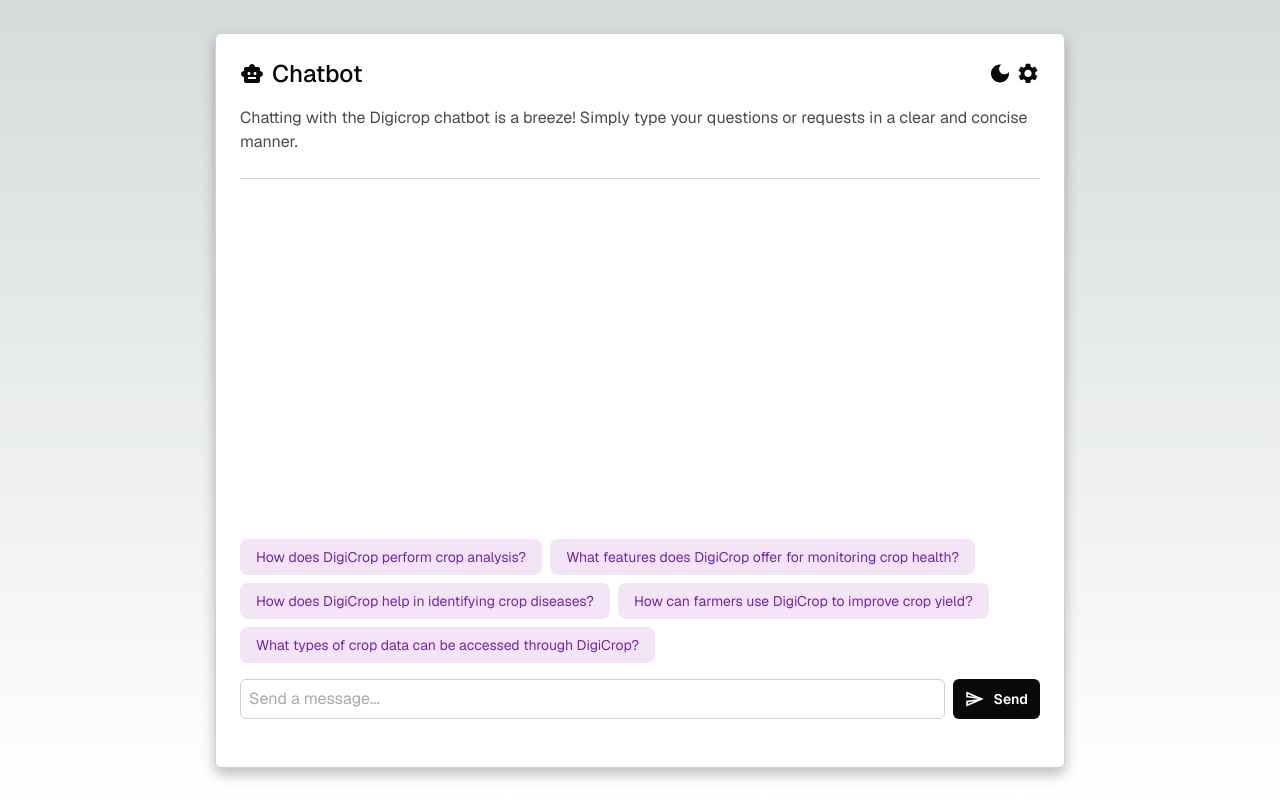
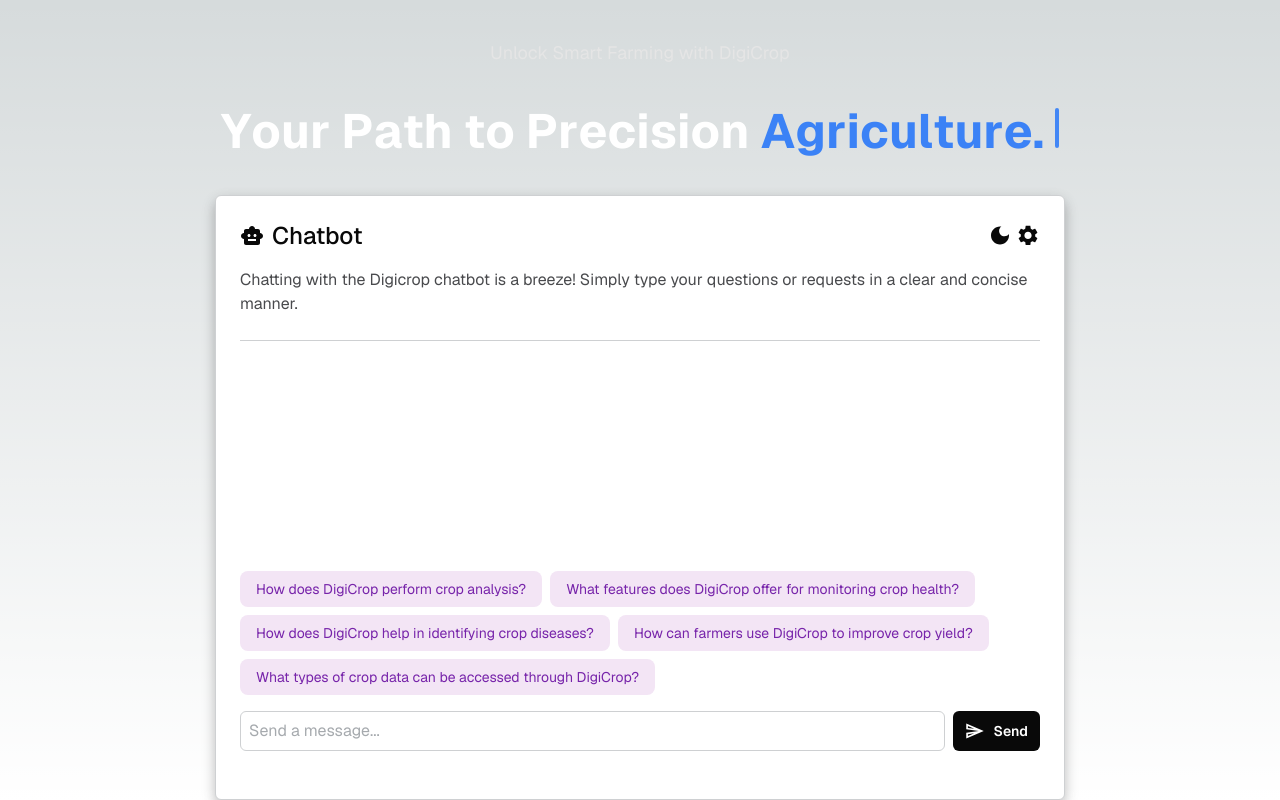
Before and after one commit to Sricharan2k3/digicrop, a Next.js app: page / in a window 1280 px wide. Built offline with nearby package versions, Linux system fonts and the light colour scheme.

Commit message:
updated open ai

```diff
--- a/app/page.tsx
+++ b/app/page.tsx
@@ -7,6 +7,12 @@
 import PromptSuggestionRow from '../components/PromptSuggestions/PromptSuggestionsRow';
 import ThemeButton from '../components/ThemeButton';
 import useConfiguration from './hooks/useConfiguration';
+
+import { TypewriterEffect } from "../components/ui/typewriter-effect"
+
+import {TypewriterEffectDemo} from '../components/Typewriter';
+
+
 
 
 export default function Home() {
@@ -34,9 +40,17 @@
   };
 
   return (
-    <>
+    <div >
+
+
+
+
+
+
     <main className="flex h-screen flex-col items-center justify-center">
+      <TypewriterEffectDemo/>
       <section className='chatbot-section flex flex-col origin:w-[850px] w-full origin:h-[735px] h-full rounded-md p-2 md:p-6'>
+
         <div className='chatbot-header pb-6'>
           <div className='flex justify-between'>
             <div className='flex items-center gap-2'>
@@ -83,6 +97,6 @@
       similarityMetric={similarityMetric}
       setConfiguration={setConfiguration}
     />
-    </>
+    </div>
   )
 }
--- /dev/null
+++ b/components/Typewriter.tsx
@@ -0,0 +1,34 @@
+"use client";
+import { TypewriterEffect } from "./ui/typewriter-effect";
+
+export const TypewriterEffectDemo = () => {
+  const words = [
+
+    {
+      text: "Your",
+    },
+    {
+      text: "Path",
+    },
+    {
+      text: "to",
+    },
+    {
+      text: "Precision",
+    },
+    {
+      text: "Agriculture.",
+      className: "text-blue-500 dark:text-blue-500",
+    },
+  ];
+
+  return (
+    <div className="flex flex-col items-center justify-center h-[15rem]">
+      <p className="text-neutral-200 text-lg mb-10 ">
+      Unlock Smart Farming with DigiCrop
+      </p>
+      <TypewriterEffect words={words} />
+
+    </div>
+  );
+};
--- /dev/null
+++ b/components/ui/typewriter-effect.tsx
@@ -0,0 +1,187 @@
+"use client";
+
+import { cn } from "./.././../utils/cn";
+import { motion, stagger, useAnimate, useInView } from "framer-motion";
+import { useEffect } from "react";
+
+export const TypewriterEffect = ({
+  words,
+  className,
+  cursorClassName,
+}: {
+  words: {
+    text: string;
+    className?: string;
+  }[];
+  className?: string;
+  cursorClassName?: string;
+}) => {
+  // split text inside of words into array of characters
+  const wordsArray = words.map((word) => {
+    return {
+      ...word,
+      text: word.text.split(""),
+    };
+  });
+
+  const [scope, animate] = useAnimate();
+  const isInView = useInView(scope);
+  useEffect(() => {
+    if (isInView) {
+      animate(
+        "span",
+        {
+          display: "inline-block",
+          opacity: 1,
+          width: "fit-content",
+        },
+        {
+          duration: 0.3,
+          delay: stagger(0.1),
+          ease: "easeInOut",
+        }
+      );
+    }
+  }, [isInView]);
+
+  const renderWords = () => {
+    return (
+      <motion.div ref={scope} className="inline">
+        {wordsArray.map((word, idx) => {
+          return (
+            <div key={`word-${idx}`} className="inline-block">
+              {word.text.map((char, index) => (
+                <motion.span
+                  initial={{}}
+                  key={`char-${index}`}
+                  className={cn(
+                    ` text-white opacity-0 hidden`,
+                    word.className
+                  )}
+                >
+                  {char}
+                </motion.span>
+              ))}
+              &nbsp;
+            </div>
+          );
+        })}
+      </motion.div>
+    );
+  };
+  return (
+    <div
+      className={cn(
+        "text-base sm:text-xl md:text-3xl lg:text-5xl font-bold text-center",
+        className
+      )}
+    >
+      {renderWords()}
+      <motion.span
+        initial={{
+          opacity: 0,
+        }}
+        animate={{
+          opacity: 1,
+        }}
+        transition={{
+          duration: 0.8,
+          repeat: Infinity,
+          repeatType: "reverse",
+        }}
+        className={cn(
+          "inline-block rounded-sm w-[4px] h-4 md:h-6 lg:h-10 bg-blue-500",
+          cursorClassName
+        )}
+      ></motion.span>
+    </div>
+  );
+};
+
+export const TypewriterEffectSmooth = ({
+  words,
+  className,
+  cursorClassName,
+}: {
+  words: {
+    text: string;
+    className?: string;
+  }[];
+  className?: string;
+  cursorClassName?: string;
+}) => {
+  // split text inside of words into array of characters
+  const wordsArray = words.map((word) => {
+    return {
+      ...word,
+      text: word.text.split(""),
+    };
+  });
+  const renderWords = () => {
+    return (
+      <div>
+        {wordsArray.map((word, idx) => {
+          return (
+            <div key={`word-${idx}`} className="inline-block">
+              {word.text.map((char, index) => (
+                <span
+                  key={`char-${index}`}
+                  className={cn(`dark:text-white text-black `, word.className)}
+                >
+                  {char}
+                </span>
+              ))}
+              &nbsp;
+            </div>
+          );
+        })}
+      </div>
+    );
+  };
+
+  return (
+    <div className={cn("flex space-x-1 ", className)}>
+      <motion.div
+        className=" pb-2"
+        initial={{
+          width: "0%",
+        }}
+        whileInView={{
+          width: "fit-content",
+        }}
+        transition={{
+          duration: 2,
+          ease: "linear",
+          delay: 1,
+        }}
+      >
+        <div
+          className="text-xs sm:text-base md:text-xl lg:text:3xl xl:text-5xl font-bold"
+          style={{
+            whiteSpace: "nowrap",
+          }}
+        >
+          {renderWords()}{" "}
+        </div>{" "}
+      </motion.div>
+      <motion.span
+        initial={{
+          opacity: 0,
+        }}
+        animate={{
+          opacity: 1,
+        }}
+        transition={{
+          duration: 0.8,
+
+          repeat: Infinity,
+          repeatType: "reverse",
+        }}
+        className={cn(
+          "block rounded-sm w-[4px]  h-4 sm:h-6 xl:h-12 bg-blue-500",
+          cursorClassName
+        )}
+      ></motion.span>
+    </div>
+  );
+};
--- a/package.json
+++ b/package.json
@@ -15,6 +15,8 @@
     "@huggingface/inference": "^2.7.0",
     "@types/node": "^20.8.10",
     "ai": "^2.2.20",
+    "clsx": "^2.1.1",
+    "framer-motion": "^11.2.10",
     "geist": "^1.1.0",
     "langchain": "^0.0.179",
     "next": "14.0.1",
@@ -24,6 +26,7 @@
     "react-markdown": "^9.0.0",
     "remark-gfm": "^4.0.0",
     "stream": "^0.0.2",
+    "tailwind-merge": "^2.3.0",
     "transformers": "^3.1.0",
     "ts-node": "^10.9.1",
     "typescript": "5.2.2"
--- /dev/null
+++ b/utils/cn.ts
@@ -0,0 +1,6 @@
+import { ClassValue, clsx } from "clsx";
+import { twMerge } from "tailwind-merge";
+
+export function cn(...inputs: ClassValue[]) {
+    return twMerge(clsx(inputs));
+}
```
Also changed, not shown: 1 other file (tests, documents, lock files or other folders).
